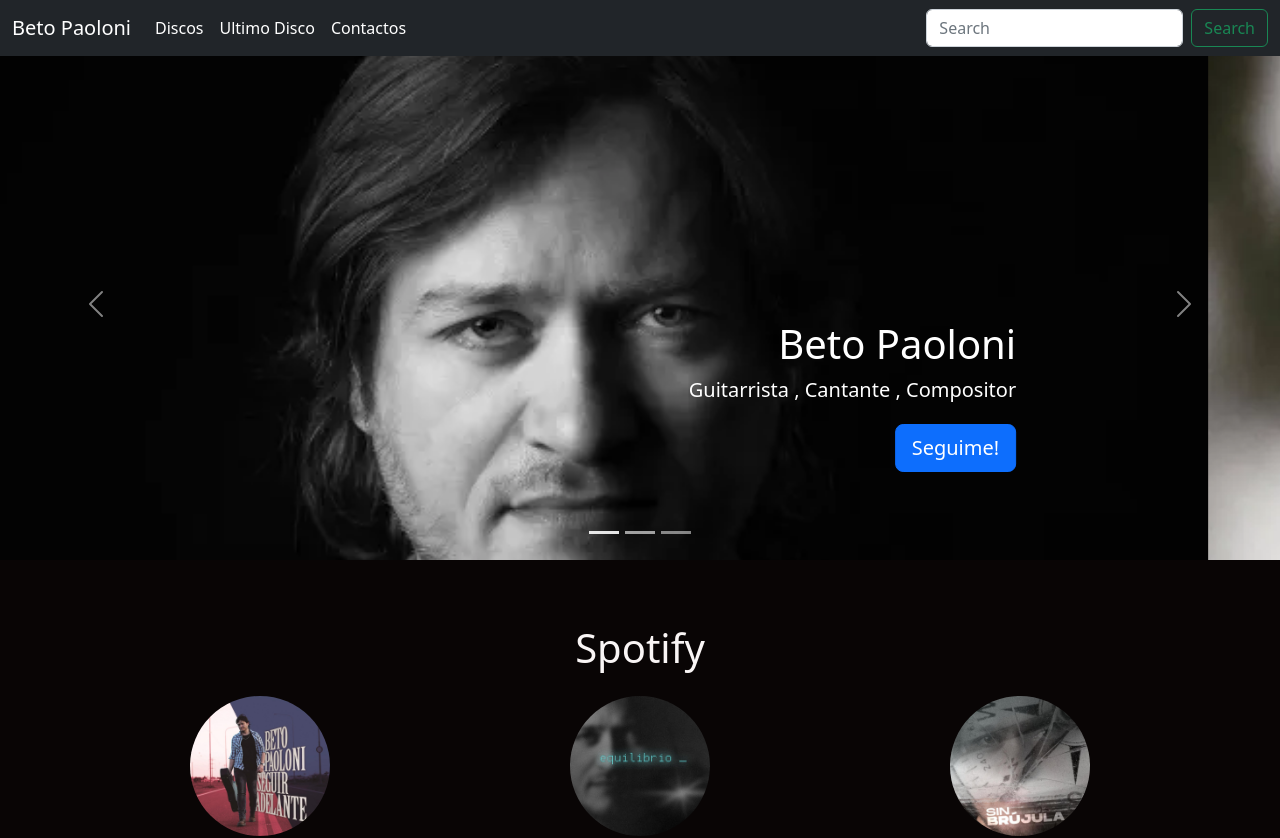
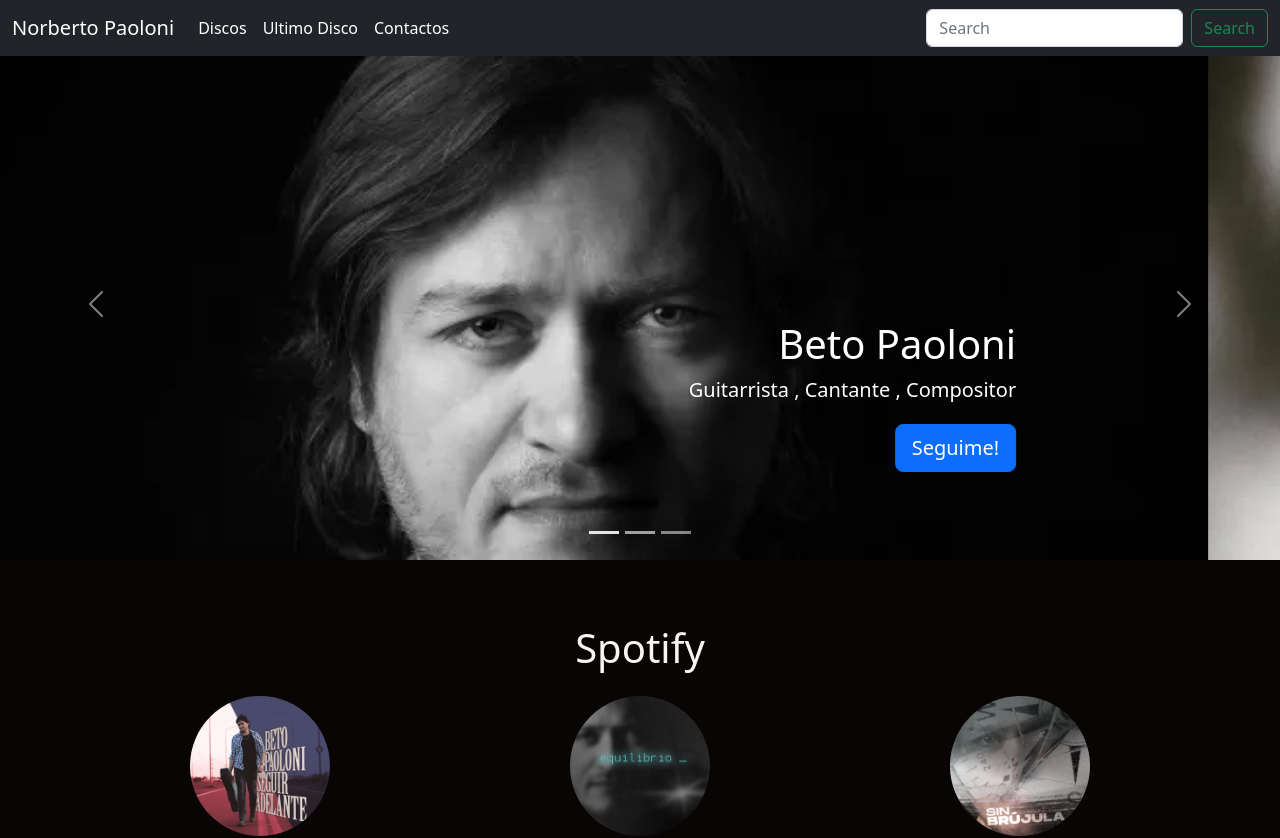
Before and after one commit to guillend27/Bpaoloni, a plain HTML site: page index.html in a window 1280 px wide. Shown: the top 838 px of the page. Drawn offline with Linux system fonts and the light colour scheme.

Commit message:
Update index.html

```diff
--- a/index.html
+++ b/index.html
@@ -6,7 +6,7 @@
     <meta name="description" content="">
     <meta name="author" content="Mark Otto, Jacob Thornton, and Bootstrap contributors">
     <meta name="generator" content="Hugo 0.104.2">
-    <title>Beto Paoloni</title>
+    <title>Norberto Paoloni</title>
     <link rel="icon" type="image/x-icon" href="assets/iconobeto.jpeg" />
 
     <link rel="canonical" href="https://getbootstrap.com/docs/5.2/examples/carousel/">
@@ -76,7 +76,7 @@
 <header>
   <nav class="navbar navbar-expand-md navbar-dark fixed-top bg-dark">
     <div class="container-fluid">
-      <a class="navbar-brand" href="#">Beto Paoloni</a>
+      <a class="navbar-brand" href="#">Norberto Paoloni</a>
       <button class="navbar-toggler" type="button" data-bs-toggle="collapse" data-bs-target="#navbarCollapse" aria-controls="navbarCollapse" aria-expanded="false" aria-label="Toggle navigation">
         <span class="navbar-toggler-icon"></span>
       </button>
```
